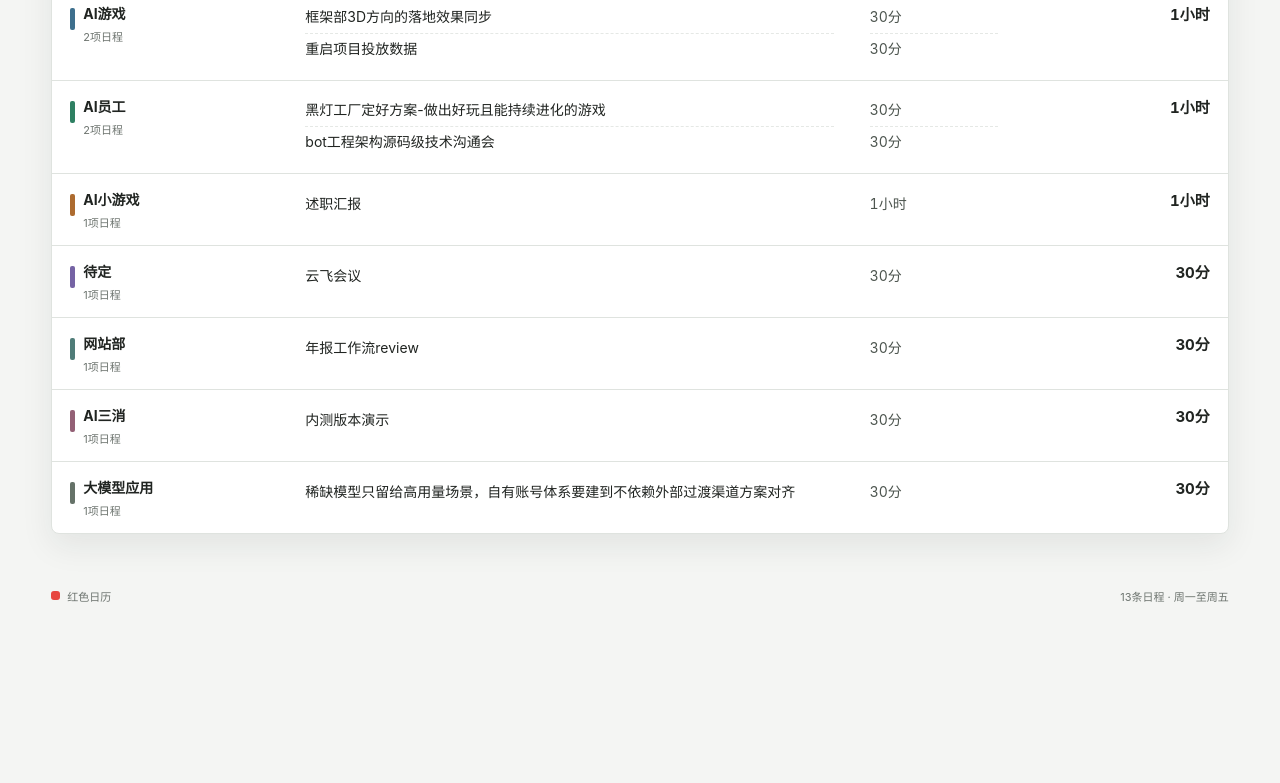
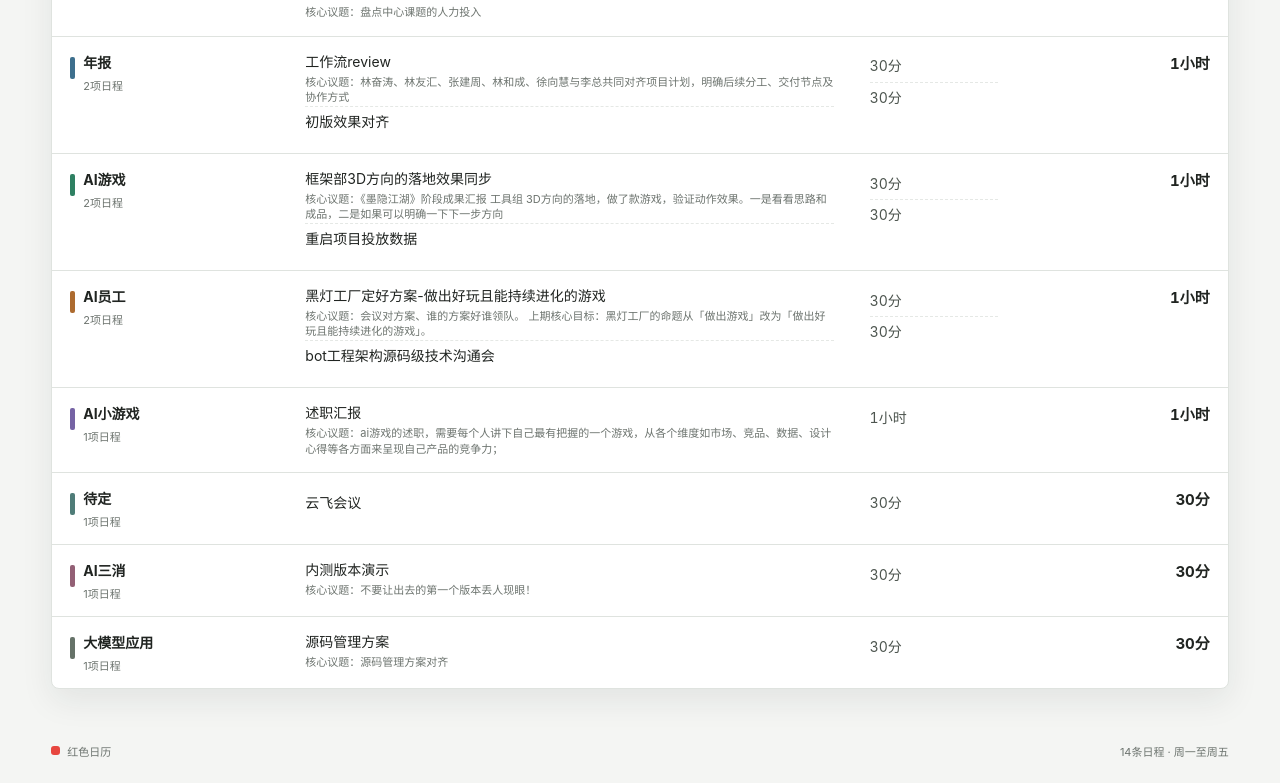
Before and after one commit to Wendy-move/topic-hours-dashboard, a plain HTML site: page index.html in a window 1280 px wide. Shown: the part 628-1411 px from the top of the page. Before the commit the page ends 1256 px from the top, so only its background shows below. Drawn offline with nearby package versions, Linux system fonts and the light colour scheme; no server answers.

Commit message:
Update calendar snapshot 2026-11-13 18:54:38 +08:00

```diff
--- a/app.js
+++ b/app.js
@@ -138,6 +138,7 @@
     return {
       id: String(event.id || event.event_id || `${event.summary}-${start.toISOString()}`),
       summary: String(event.summary || "未命名日程").trim(),
+      description: String(event.description || "").trim(),
       start,
       end,
       minutes: Math.round((end.getTime() - start.getTime()) / 60000)
@@ -197,7 +198,8 @@
           minutes: 0,
           count: 0,
           firstStart: event.start,
-          dates: []
+          dates: [],
+          descriptions: new Set()
         });
       }
       const issue = topic.issues.get(event.issue);
@@ -205,6 +207,7 @@
       issue.count += 1;
       if (event.start < issue.firstStart) issue.firstStart = event.start;
       issue.dates.push(event.start);
+      if (event.description) issue.descriptions.add(event.description);
     });
 
     return Array.from(topicMap.values())
@@ -307,7 +310,12 @@
       const issueLines = createElement("div", "issue-lines");
       group.issues.forEach((issue) => {
         const line = createElement("div", "issue-line");
-        line.append(createElement("span", "issue-name", issue.name));
+        const issueCopy = createElement("div", "issue-copy");
+        issueCopy.append(createElement("span", "issue-name", issue.name));
+        issue.descriptions.forEach((description) => {
+          issueCopy.append(createElement("small", "core-issue", "核心议题：" + description));
+        });
+        line.append(issueCopy);
         if (issue.count > 1) line.append(createElement("span", "occurrence", `${issue.count}次`));
         issueLines.append(line);
       });
@@ -353,7 +361,11 @@
         const main = createElement("div", "event-main");
         main.style.setProperty("--topic-color", topicColor(topicIndex));
         const copy = createElement("div", "event-copy");
-        copy.append(createElement("strong", "", event.issue), createElement("small", "", event.topic));
+        copy.append(createElement("strong", "", event.issue));
+        if (event.description) {
+          copy.append(createElement("small", "core-issue", "核心议题：" + event.description));
+        }
+        copy.append(createElement("small", "", event.topic));
         main.append(copy);
         item.append(main, createElement("span", "event-duration", formatDuration(event.minutes)));
         list.append(item);
--- a/calendar-data.json
+++ b/calendar-data.json
@@ -1,6 +1,6 @@
 {
   "source": "scheduled",
-  "fetchedAt": "2026-11-13T18:22:33.893+08:00",
+  "fetchedAt": "2026-11-13T18:48:09.799+08:00",
   "calendar": {
     "id": "feishu.cn_PMFM9NPl98P0etnKzgWwPd@group.calendar.feishu.cn",
     "name": "红色日历",
@@ -23,78 +23,98 @@
     {
       "id": "8bf5dfc3-8f92-4fc9-88cf-030728c890a8_1794798000",
       "summary": "部门管理-HR本周事务确认",
+      "description": "HR本周事务安排，明确本周事务是不是李总要求的。",
       "start": "2026-11-16T11:00:00+08:00",
       "end": "2026-11-16T11:30:00+08:00"
     },
     {
       "id": "0d732f66-e614-464f-94ad-ee5b46b4d375_0",
       "summary": "待定-云飞会议",
+      "description": "",
       "start": "2026-11-16T15:30:00+08:00",
       "end": "2026-11-16T16:00:00+08:00"
     },
     {
       "id": "09647408-8c84-4157-a13a-89dc1cb21cd3_0",
-      "summary": "网站部-年报工作流review",
+      "summary": "年报-工作流review",
+      "description": "林奋涛、林友汇、张建周、林和成、徐向慧与李总共同对齐项目计划，明确后续分工、交付节点及协作方式",
       "start": "2026-11-16T16:30:00+08:00",
       "end": "2026-11-16T17:00:00+08:00"
     },
     {
       "id": "66991d83-8e07-480b-81cd-360e420bf5de_0",
       "summary": "AI三消-内测版本演示",
+      "description": "不要让出去的第一个版本丢人现眼！",
       "start": "2026-11-16T17:00:00+08:00",
       "end": "2026-11-16T17:30:00+08:00"
     },
     {
       "id": "4fcc3060-3eaa-48cf-941e-bfaf1684874f_0",
       "summary": "AI游戏-框架部3D方向的落地效果同步",
+      "description": "《墨隐江湖》阶段成果汇报\n工具组 3D方向的落地，做了款游戏，验证动作效果。一是看看思路和成品，二是如果可以明确一下下一步方向",
       "start": "2026-11-16T17:30:00+08:00",
       "end": "2026-11-16T18:00:00+08:00"
     },
     {
       "id": "f2435162-0071-4a3b-9c30-a01570ffd147_0",
       "summary": "HR事务-党工作方向对齐",
+      "description": "看下中心党员名单，以及已定党员工作方向。\n在工具部、网站部均显露出其与AI时代完全脱节的工作态度与能力，梁晶和潘熙需要说明给出后续方案。",
       "start": "2026-11-17T11:00:00+08:00",
       "end": "2026-11-17T11:30:00+08:00"
     },
     {
       "id": "fe9f131a-749a-4a6f-b7fb-a1bc3b1df2b8_0",
       "summary": "部门管理-资料整理方案",
+      "description": "解决中心资料没有管理的问题，确认方案是否行得通。",
       "start": "2026-11-17T15:00:00+08:00",
       "end": "2026-11-17T15:30:00+08:00"
     },
     {
       "id": "0810d20f-6c60-4bed-a817-3354c66b9a9d_0",
       "summary": "AI员工-黑灯工厂定好方案-做出好玩且能持续进化的游戏",
+      "description": "会议对方案、谁的方案好谁领队。\n上期核心目标：黑灯工厂的命题从「做出游戏」改为「做出好玩且能持续进化的游戏」。",
       "start": "2026-11-17T16:00:00+08:00",
       "end": "2026-11-17T16:30:00+08:00"
     },
     {
+      "id": "22fde6db-e6a5-4f96-91f6-88cc6e612edc_0",
+      "summary": "年报-初版效果对齐",
+      "description": "",
+      "start": "2026-11-18T14:00:00+08:00",
+      "end": "2026-11-18T14:30:00+08:00"
+    },
+    {
       "id": "932c55dd-d134-4b6b-b3d8-f90a7790fb29_0",
       "summary": "AI员工-bot工程架构源码级技术沟通会",
+      "description": "",
       "start": "2026-11-18T15:00:00+08:00",
       "end": "2026-11-18T15:30:00+08:00"
     },
     {
       "id": "42d7c843-695a-4704-adff-50b2df5b1605_0",
       "summary": "部门管理-人力投入盘点",
+      "description": "盘点中心课题的人力投入",
       "start": "2026-11-18T16:00:00+08:00",
       "end": "2026-11-18T16:45:00+08:00"
     },
     {
       "id": "616807be-3904-4321-8426-51e13b75ebc2_0",
       "summary": "AI小游戏-述职汇报",
+      "description": "ai游戏的述职，需要每个人讲下自己最有把握的一个游戏，从各个维度如市场、竞品、数据、设计心得等各方面来呈现自己产品的竞争力；",
       "start": "2026-11-19T14:00:00+08:00",
       "end": "2026-11-19T15:00:00+08:00"
     },
     {
       "id": "a52a178b-d3c8-46a4-9297-d76f44b7a193_0",
       "summary": "AI游戏-重启项目投放数据",
+      "description": "",
       "start": "2026-11-19T16:00:00+08:00",
       "end": "2026-11-19T16:30:00+08:00"
     },
     {
       "id": "59d82dd4-b900-4b04-ac92-6862d3de3993_0",
-      "summary": "大模型应用-稀缺模型只留给高用量场景，自有账号体系要建到不依赖外部过渡渠道方案对齐",
+      "summary": "大模型应用-源码管理方案",
+      "description": "源码管理方案对齐",
       "start": "2026-11-20T15:30:00+08:00",
       "end": "2026-11-20T16:00:00+08:00"
     }
--- a/styles.css
+++ b/styles.css
@@ -705,9 +705,23 @@ main {
   gap: 9px;
 }
 
+.issue-copy {
+  display: grid;
+  gap: 3px;
+  min-width: 0;
+}
+
 .issue-name {
   min-width: 0;
   overflow-wrap: anywhere;
+}
+
+.core-issue {
+  color: var(--muted);
+  font-size: 11px;
+  line-height: 1.4;
+  overflow-wrap: anywhere;
+  white-space: normal;
 }
 
 .occurrence {
@@ -830,6 +844,12 @@ main {
   margin-top: 3px;
   color: var(--muted);
   font-size: 11px;
+}
+
+.event-copy .core-issue {
+  overflow: visible;
+  text-overflow: clip;
+  white-space: normal;
 }
 
 .event-duration {
```
